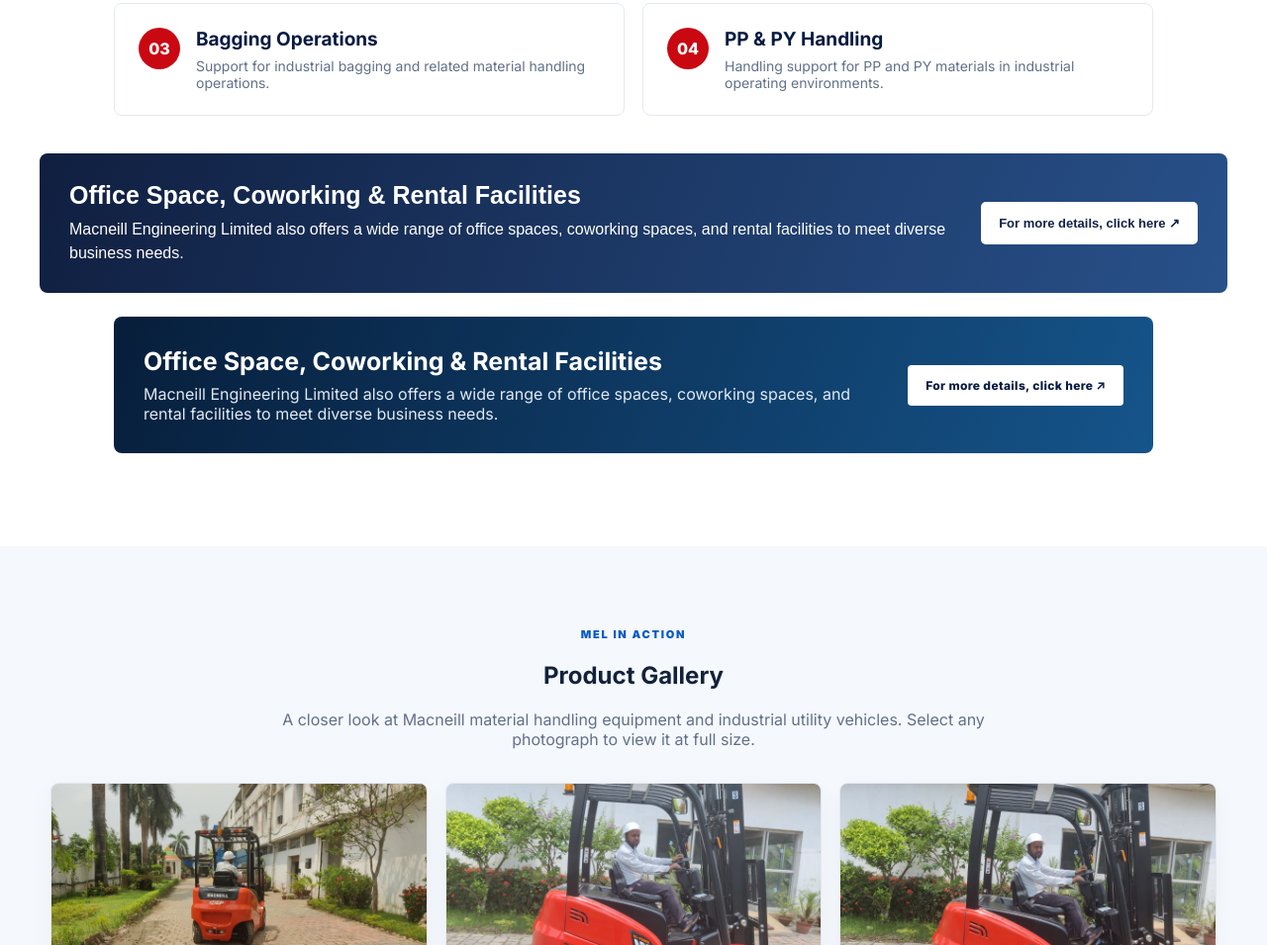
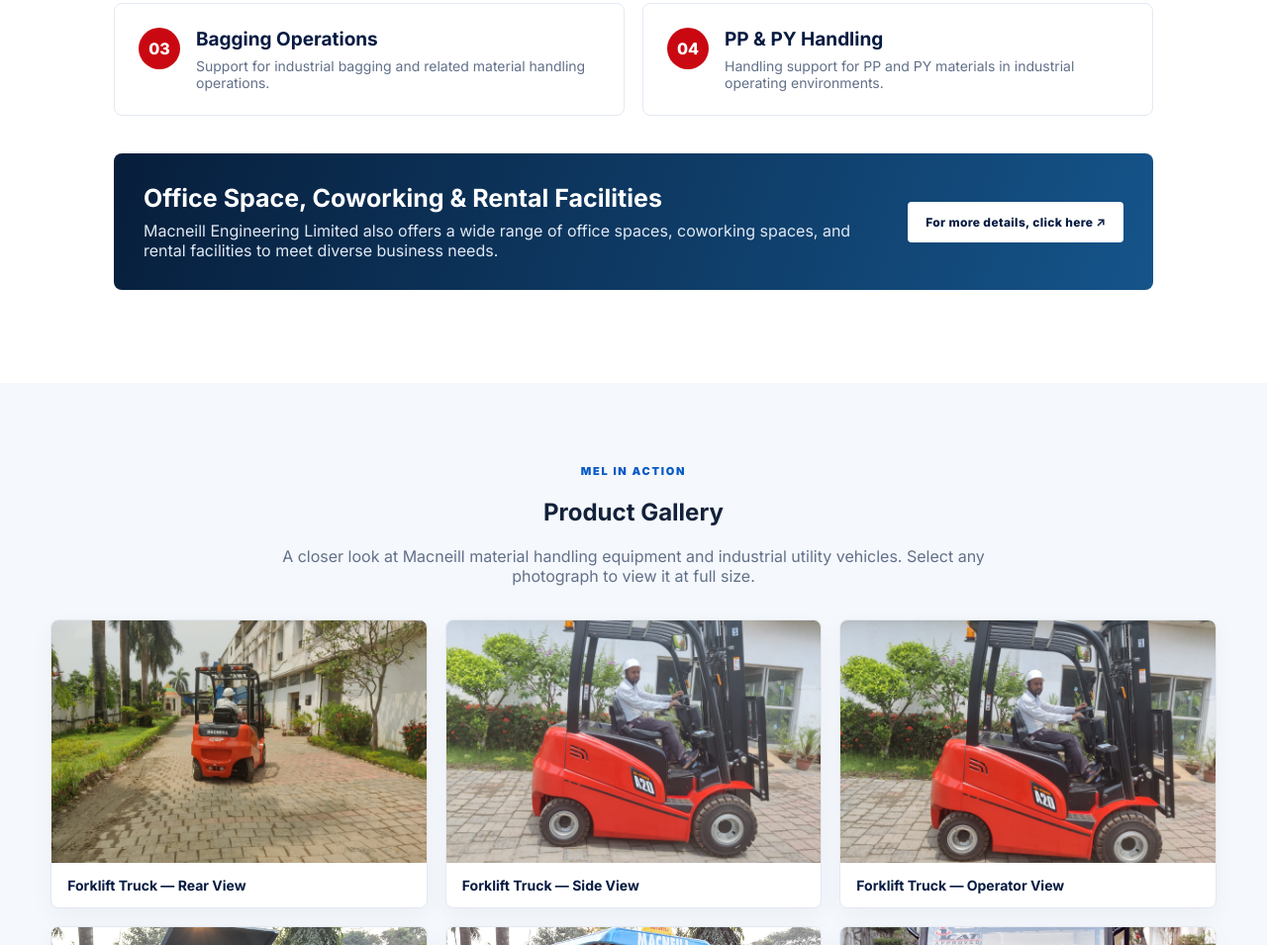
Before and after one commit to kamaleshmacneill-ops/macneill-website, a plain HTML site: page index.html in a window 1280 px wide. Shown: the part 4567-5522 px from the top of the page at 99% size. Drawn offline with Linux system fonts and the light colour scheme.

Commit message:
Update index.html

```diff
--- a/index.html
+++ b/index.html
@@ -82,85 +82,6 @@
     <article class="service-card"><div class="service-number">04</div><div><h3>PP &amp; PY Handling</h3><p>Handling support for PP and PY materials in industrial operating environments.</p></div></article>
   </div>
 
-<!-- Office Space Banner -->
-<section class="office-rental-banner">
-  <div class="office-rental-content">
-    <div>
-      <h2>Office Space, Coworking &amp; Rental Facilities</h2>
-      <p>
-        Macneill Engineering Limited also offers a wide range of office
-        spaces, coworking spaces, and rental facilities to meet diverse
-        business needs.
-      </p>
-    </div>
-
-    <a
-      href="https://thejunctiongroup.com/"
-      target="_blank"
-      rel="noopener noreferrer"
-      class="office-rental-button"
-    >
-      For more details, click here ↗
-    </a>
-  </div>
-</section>
-
-<style>
-.office-rental-banner {
-  max-width: 1200px;
-  margin: 24px auto;
-  padding: 28px 30px;
-  border-radius: 8px;
-  background: linear-gradient(110deg, #101f40, #28518a);
-  color: white;
-  font-family: Arial, sans-serif;
-}
-
-.office-rental-content {
-  display: flex;
-  align-items: center;
-  justify-content: space-between;
-  gap: 24px;
-}
-
-.office-rental-content h2 {
-  color: white;
-  font-size: 25px;
-  margin: 0 0 8px;
-}
-
-.office-rental-content p {
-  margin: 0;
-  font-size: 16px;
-  line-height: 1.5;
-}
-
-.office-rental-button {
-  flex-shrink: 0;
-  background: white;
-  color: #102347;
-  padding: 14px 18px;
-  border-radius: 5px;
-  font-weight: bold;
-  font-size: 13px;
-  text-decoration: none;
-}
-
-.office-rental-button:hover {
-  background: #e8f0ff;
-}
-
-@media (max-width: 650px) {
-  .office-rental-content {
-    flex-direction: column;
-    align-items: flex-start;
-  }
-
-  .office-rental-content h2 {
-    font-size: 21px;
-  }
-}
-</style>
 
   <div class="coworking">
     <div><h3>Office Space, Coworking & Rental Facilities</h3><p>Macneill Engineering Limited also offers a wide range of office spaces, coworking spaces, and rental facilities to meet diverse business needs.</p></div>
```
